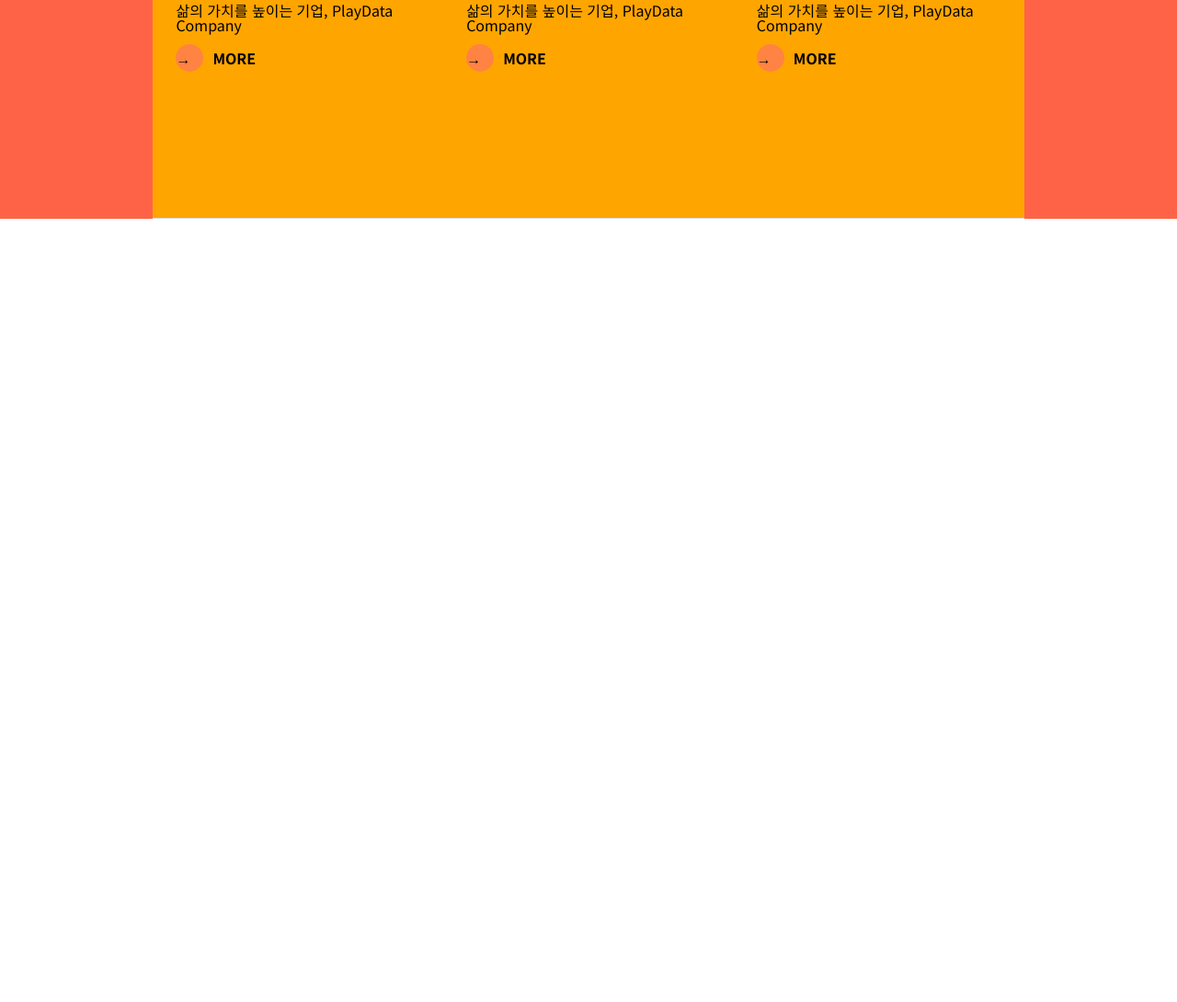
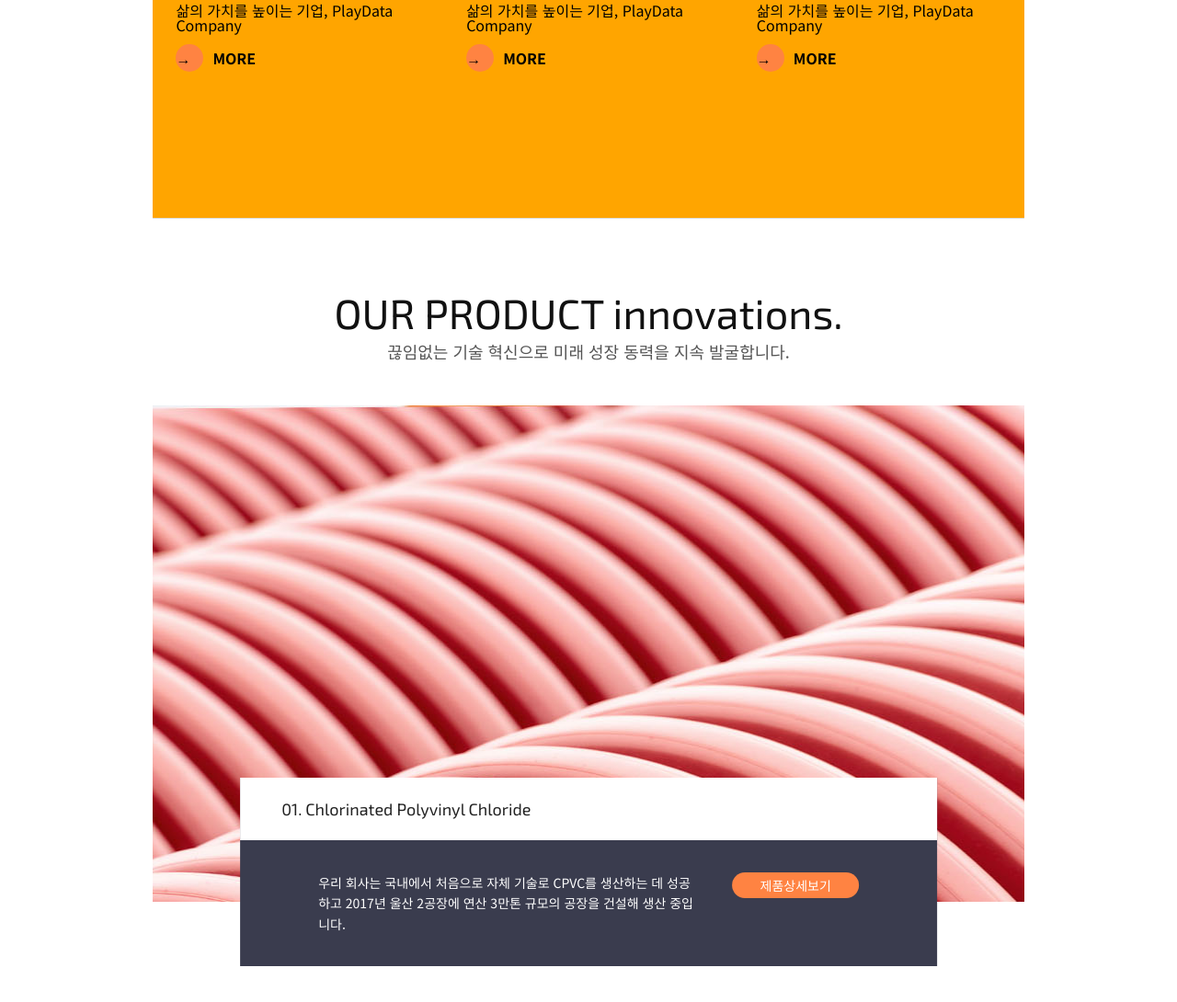
Before and after one commit to LeeKM321/css-template-company202409, a plain HTML site: page index.html in a window 1280 px wide. Shown: the part 1286-2376 px from the top of the page at 92% size. Before the commit the page ends 1604 px from the top, so only its background shows below. Drawn offline with nearby package versions, Linux system fonts and the light colour scheme.

Commit message:
section.innovation 작성 완료

```diff
--- a/index.html
+++ b/index.html
@@ -116,6 +116,27 @@
         </ul>
       </section>
       <!-- end section.about -->
+
+      <!-- section.innovation -->
+      <section class="innovation">
+        <div class="title">
+          <h2 class="en">OUR PRODUCT innovations.</h2>
+          <p>끊임없는 기술 혁신으로 미래 성장 동력을 지속 발굴합니다.</p>
+        </div>
+        <div class="sub-container img-box">
+          <div class="inner">
+            <h3 class="en">01. Chlorinated Polyvinyl Chloride</h3>
+            <div class="bottom clearfix">
+              <p>
+                우리 회사는 국내에서 처음으로 자체 기술로 CPVC를 생산하는 데
+                성공하고 2017년 울산 2공장에 연산 3만톤 규모의 공장을 건설해
+                생산 중입니다.
+              </p>
+              <a href="#">제품상세보기</a>
+            </div>
+          </div>
+        </div>
+      </section>
     </div>
   </body>
 </html>
--- a/main.css
+++ b/main.css
@@ -225,7 +225,7 @@ section .sub-container {
 
 /* -------------------section.about style---------------------------- */
 section.about {
-    background: tomato;
+    /* background: tomato; */
     margin: 80px 0;
 }
 
@@ -291,3 +291,56 @@ section.about .sub-container li a .text p.more::before {
     top: -7px;
     left: 0;
 }
+
+/* -------------------section.innovation style---------------------------- */
+section.innovation {
+    margin-bottom: 150px;
+}
+
+section.innovation .img-box {
+    margin-top: 50px;
+    height: 540px;
+    background: url(./img/product_1.jpg) no-repeat center / cover;
+
+    position: relative;
+}
+
+section.innovation .img-box .inner {
+    background: #3a3c4e;
+    width: 80%;
+    color: #fff;
+
+    position: absolute;
+    top: 75%;
+    left: 50%;
+    transform: translate(-50%, 0);
+}
+
+section.innovation .img-box .inner h3 {
+    background: #fff;
+    color: #222;
+    font-size: 18px;
+    padding: 25px 45px;
+}
+
+section.innovation .img-box .inner .bottom {
+    padding: 35px 85px;
+}
+
+section.innovation .img-box .inner .bottom p {
+    float: left;
+    width: 70%;
+    line-height: 1.6;
+}
+
+section.innovation .img-box .inner .bottom a {
+    /* display: block; -> float 사용할 거면 굳이 block으로 직접 바꿀 필요 없음. */
+    float: right;
+    padding: 7px 30px;
+    border-radius: 50px;
+    background: #ff8342;
+}
+
+section.innovation .img-box .inner .bottom a:hover {
+    background: #f86010;
+}
```
